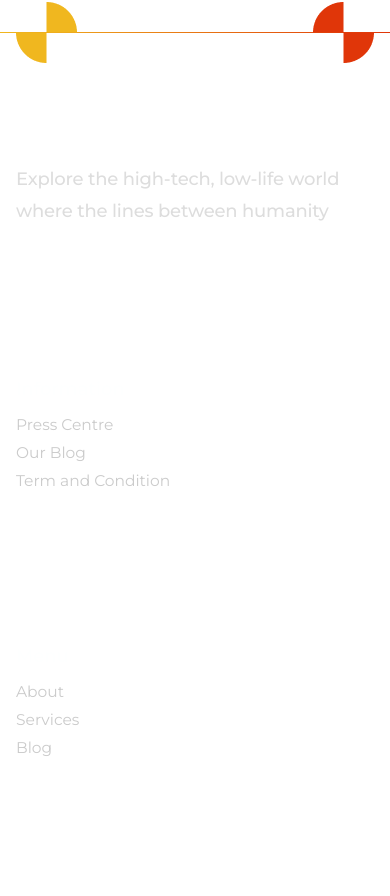
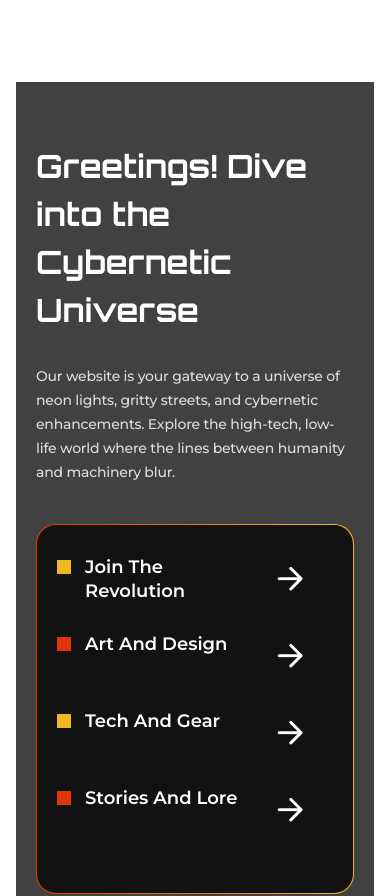
Before and after one commit to alihassamdev/Cyber.AI-React, a React (Vite) app: page / in a window 390 px wide. Shown: the part 3451-4347 px from the top of the page. Built offline with nearby package versions, Linux system fonts and the light colour scheme.

Commit message:
feat(call out section): add responsive call-out component

```diff
--- /dev/null
+++ b/src/components/CalloutPanel.css
@@ -0,0 +1,161 @@
+.callout-section {
+  padding-top: 135px;
+  padding-bottom: 149px;
+}
+.cyber-callout {
+  display: flex;
+  justify-content: space-between;
+  padding: 171px 54px 110px 81px;
+  background: linear-gradient(0deg, rgba(1, 1, 1, 0.67), rgba(1, 1, 1, 0.67)),
+    linear-gradient(0deg, #c4c4c4, #c4c4c4);
+  gap: 40px;
+  color: #fff;
+}
+
+.callout-left {
+  flex: 1;
+  max-width: 730px;
+}
+
+.callout-left h2 {
+  font-family: Orbitron;
+  font-weight: 700;
+  font-size: 68.43px;
+  margin-bottom: 82px;
+}
+
+.callout-left p {
+  font-weight: 500;
+  font-size: 18px;
+  line-height: 32px;
+  letter-spacing: -0.2px;
+  color: var(--color-text-grey);
+}
+
+.callout-right {
+  flex: 1;
+  max-width: 432px;
+  padding: 24px;
+  padding: 58px 63px;
+  display: flex;
+  flex-direction: column;
+  justify-content: center;
+}
+
+.callout-right .menu {
+  list-style: none;
+  padding: 0;
+  margin: 0;
+  max-width: 300px;
+}
+
+.callout-right .menu li {
+  display: flex;
+  align-items: start;
+  padding-bottom: 27px;
+}
+
+.callout-right .text {
+  max-width: 160px;
+  font-weight: 600;
+  font-size: 24px;
+  line-height: 28px;
+  text-transform: capitalize;
+  margin-right: 59px;
+}
+
+.callout-right .color-box {
+  width: 17px;
+  height: 17px;
+  margin-right: 20px;
+  margin-top: 5px;
+  display: inline-block;
+  flex-shrink: 0;
+}
+
+.callout-right .yellow {
+  background-color: var(--color-primary);
+}
+
+.callout-right .red {
+  background-color: var(--color-secondary);
+}
+
+.callout-right .text {
+  flex-grow: 1;
+  font-weight: 600;
+}
+
+/* Tablet (max-width: 1024px) */
+@media (max-width: 1024px) {
+  .cyber-callout {
+    flex-direction: column;
+    padding: 80px 40px;
+    gap: 60px;
+  }
+
+  .callout-left h2 {
+    font-size: 48px;
+    margin-bottom: 40px;
+  }
+
+  .callout-left p {
+    font-size: 16px;
+    line-height: 28px;
+  }
+
+  .callout-right {
+    max-width: 100%;
+    padding: 40px 30px;
+    align-items: flex-start;
+  }
+
+  .callout-right .text {
+    font-size: 20px;
+    line-height: 26px;
+    margin-right: 40px;
+  }
+}
+
+/* Mobile (max-width: 768px) */
+@media (max-width: 768px) {
+  .callout-section {
+    padding-top: 80px;
+    padding-bottom: 80px;
+  }
+
+  .cyber-callout {
+    padding: 60px 20px;
+    gap: 40px;
+  }
+
+  .callout-left h2 {
+    font-size: 32px;
+    margin-bottom: 30px;
+  }
+
+  .callout-left p {
+    font-size: 14px;
+    line-height: 24px;
+  }
+
+  .callout-right {
+    padding: 30px 20px;
+  }
+
+  .callout-right .text {
+    font-size: 18px;
+    line-height: 24px;
+    margin-right: 20px;
+  }
+
+  .callout-right .menu li {
+    padding-bottom: 20px;
+  }
+
+  .callout-right .color-box {
+    width: 14px;
+    height: 14px;
+    margin-right: 14px;
+  }
+}
--- /dev/null
+++ b/src/components/CalloutPanel.jsx
@@ -0,0 +1,50 @@
+import React from 'react'
+
+import './CalloutPanel.css'
+
+import arrow from '../assets/icons/arrow.png'
+
+const CalloutPanel = () => {
+    return (
+        <section className="callout-section container ">
+            <div className='cyber-callout'>
+                <div className="callout-left">
+                    <h2>Greetings! Dive into the Cybernetic Universe</h2>
+                    <p>
+                        Our website is your gateway to a universe of neon lights, gritty streets, and cybernetic enhancements. Explore the high-tech, low-life world where the lines between humanity and machinery blur.
+                    </p>
+                </div>
+
+                <div className="card callout-right">
+                    <ul class="menu">
+                        <li>
+
+                            <span class="color-box yellow"></span>
+                            <span class="text">Join The Revolution</span>
+                            <span class="arrow"><img src={arrow} alt="" /></span>
+                        </li>
+                        <li>
+                            <span class="color-box red"></span>
+                            <span class="text">Art And Design</span>
+                            <span class="arrow"><img src={arrow} alt="" /></span>
+
+                        </li>
+                        <li>
+                            <span class="color-box yellow"></span>
+                            <span class="text">Tech And Gear</span>
+                            <span class="arrow"><img src={arrow} alt="" /></span>
+                        </li>
+                        <li>
+                            <span class="color-box red"></span>
+                            <span class="text">Stories And Lore</span>
+                            <span class="arrow"><img src={arrow} alt="" /></span>
+                        </li>
+                    </ul>
+
+                </div>
+            </div>
+        </section >
+    )
+}
+
+export default CalloutPanel
--- a/src/pages/Home.jsx
+++ b/src/pages/Home.jsx
@@ -5,6 +5,7 @@ import Footer from '../components/Footer'
 import Stats from '../components/Stats'
 import SplitFeatureA from '../components/SplitFeatureA'
 import SplitFeatureB from '../components/SplitFeatureB'
+import CalloutPanel from '../components/CalloutPanel'
 
 const Home = () => {
     return (
@@ -13,6 +14,7 @@ const Home = () => {
             <Stats />
             <SplitFeatureA />
             <SplitFeatureB />
+            <CalloutPanel />
             <Footer />
         </>
 
```
Also changed, not shown: src/assets/icons/arrow.png (added).
